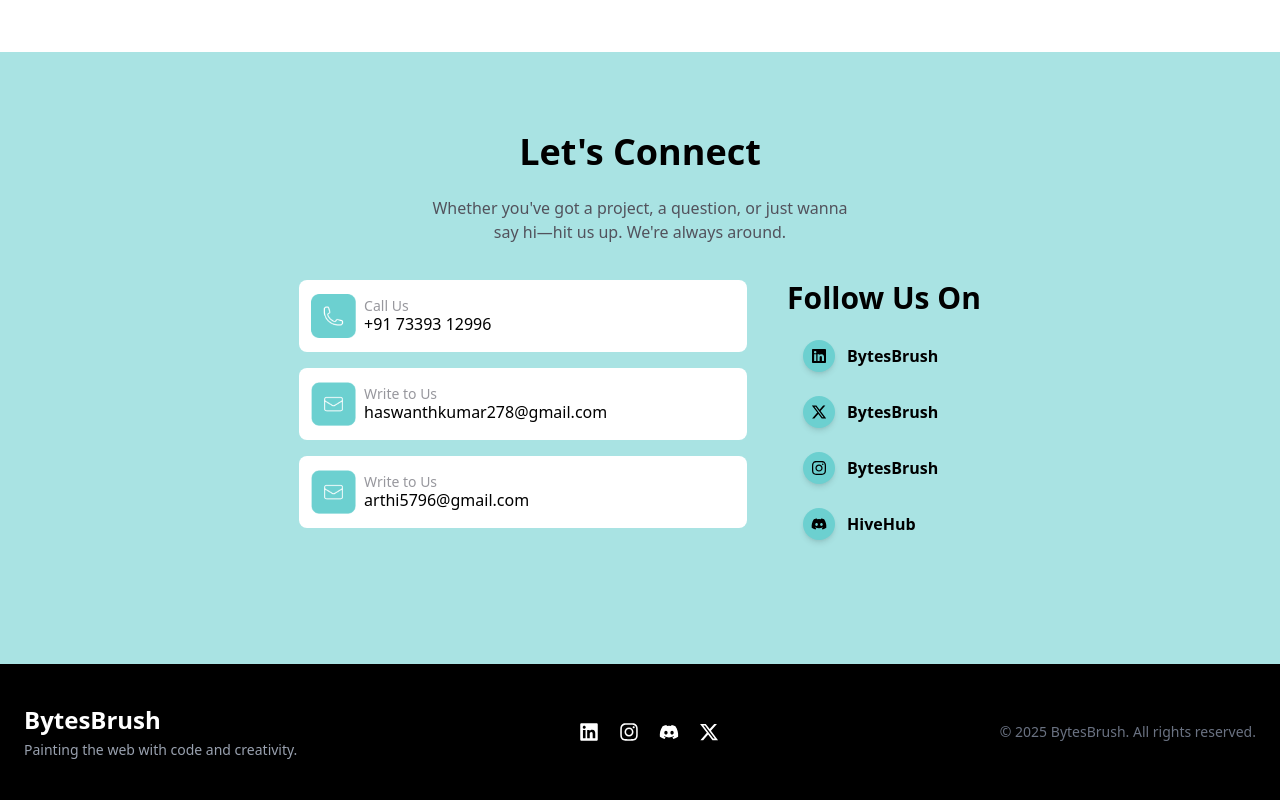
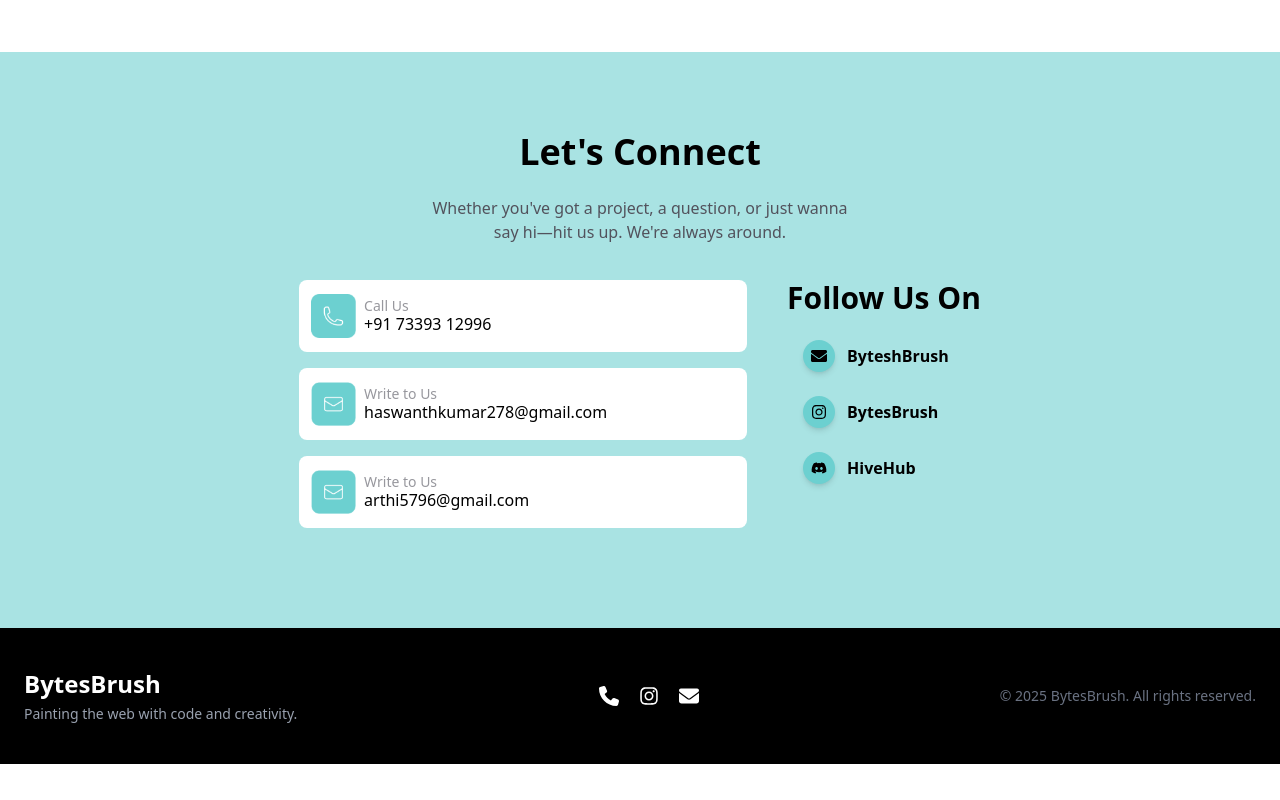
Before and after one commit to HaswanthTamil/BytesBrush, a Next.js app: page / in a window 1280 px wide. Shown: the part 2659-3459 px from the top of the page. After the commit the page ends 3423 px from the top, so only its background shows below. Built offline with nearby package versions, Linux system fonts and the light colour scheme.

Commit message:
Update contact links

```diff
--- a/src/components/Footer.tsx
+++ b/src/components/Footer.tsx
@@ -1,6 +1,6 @@
 // /components/Footer.tsx
 
-import { FaLinkedin, FaInstagram, FaDiscord, FaXTwitter } from "react-icons/fa6"
+import { FaEnvelope, FaInstagram, FaPhone } from "react-icons/fa6"
 
 const Footer = () => {
   return (
@@ -14,32 +14,25 @@
 
       <div className="flex gap-5 text-xl">
         <a
-          href="#"
-          aria-label="LinkedIn"
+          href="tel:+7339312996"
+          aria-label="Phone"
           className="hover:text-cyan-400 transition"
         >
-          <FaLinkedin />
+          <FaPhone />
         </a>
         <a
-          href="#"
+          href="https://www.instagram.com/bytesbrush/"
           aria-label="Instagram"
           className="hover:text-pink-400 transition"
         >
           <FaInstagram />
         </a>
         <a
-          href="#"
-          aria-label="Discord"
+          href="mailto:haswanthtamilofficial@gmail.com"
+          aria-label="Mail"
           className="hover:text-indigo-400 transition"
         >
-          <FaDiscord />
-        </a>
-        <a
-          href="#"
-          aria-label="Twitter / X"
-          className="hover:text-gray-400 transition"
-        >
-          <FaXTwitter />
+          <FaEnvelope />
         </a>
       </div>
 
--- a/src/components/sections/Contact.tsx
+++ b/src/components/sections/Contact.tsx
@@ -2,8 +2,7 @@
 
 import Image from "next/image"
 import Link from "next/link"
-import { FaDiscord, FaInstagram, FaLinkedin } from "react-icons/fa"
-import { FaXTwitter } from "react-icons/fa6"
+import { FaDiscord, FaInstagram, FaEnvelope } from "react-icons/fa"
 
 const ContactSection = () => {
   return (
@@ -55,11 +54,23 @@
           </div>
           <div className="flex flex-col gap-y-2 py-4 font-semibold">
             {[
-              { icon: <FaLinkedin />, label: "BytesBrush" },
-              { icon: <FaXTwitter />, label: "BytesBrush" },
-              { icon: <FaInstagram />, label: "BytesBrush" },
-              { icon: <FaDiscord />, label: "HiveHub" },
+              {
+                icon: <FaEnvelope />,
+                label: "ByteshBrush",
+                href: "mailto:haswanthtamilofficial@gmail.com",
+              },
+              {
+                icon: <FaInstagram />,
+                label: "BytesBrush",
+                href: "https://instagram.com/bytesbrush/",
+              },
+              {
+                icon: <FaDiscord />,
+                label: "HiveHub",
+                href: "https://discord.gg/D4aU8f2vcK",
+              },
             ].map((item, idx) => (
+              <Link href={item.href}>
                 <div
                   key={idx}
                   className="flex flex-row items-center gap-3 px-4 py-2"
@@ -69,6 +80,7 @@
                   </button>
                   <span>{item.label}</span>
                 </div>
+              </Link>
             ))}
           </div>
         </div>
```
Lines whose indentation alone changed are shown as unchanged.
